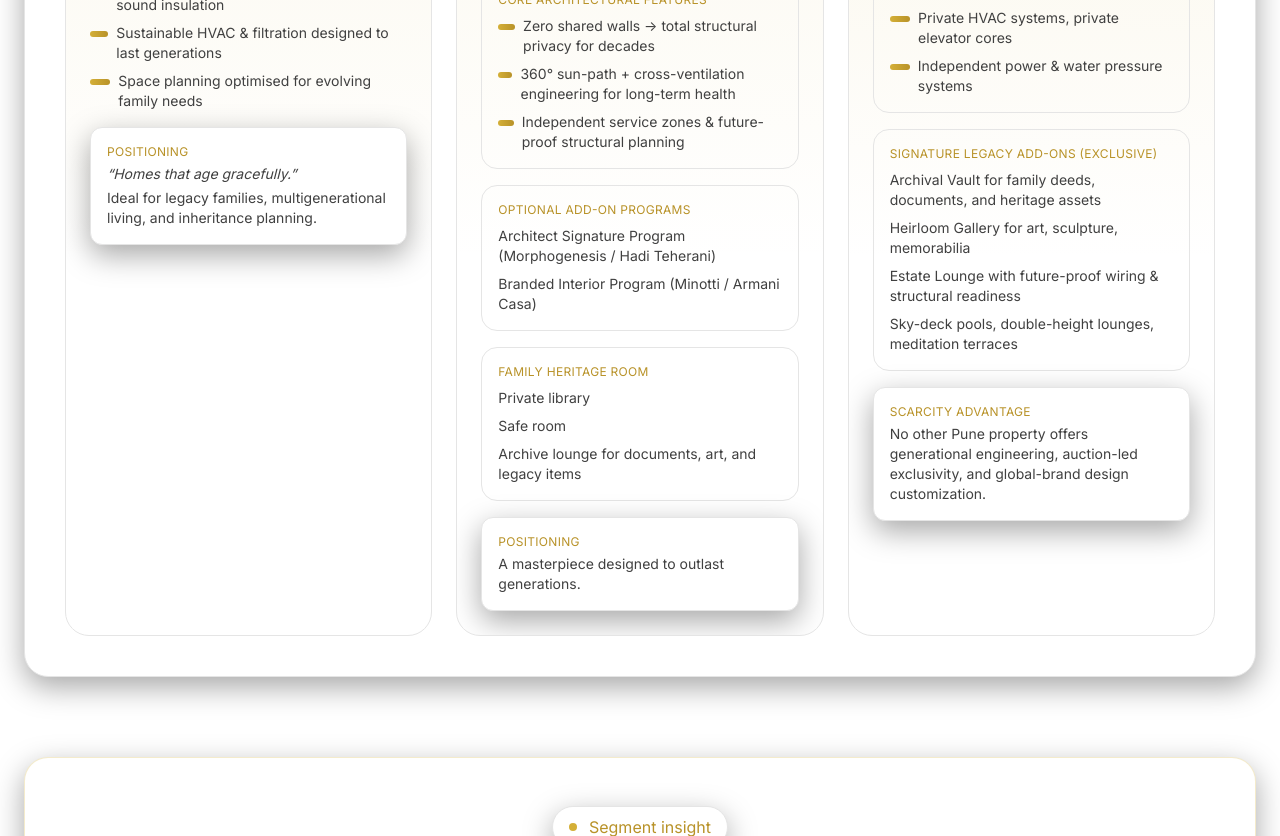
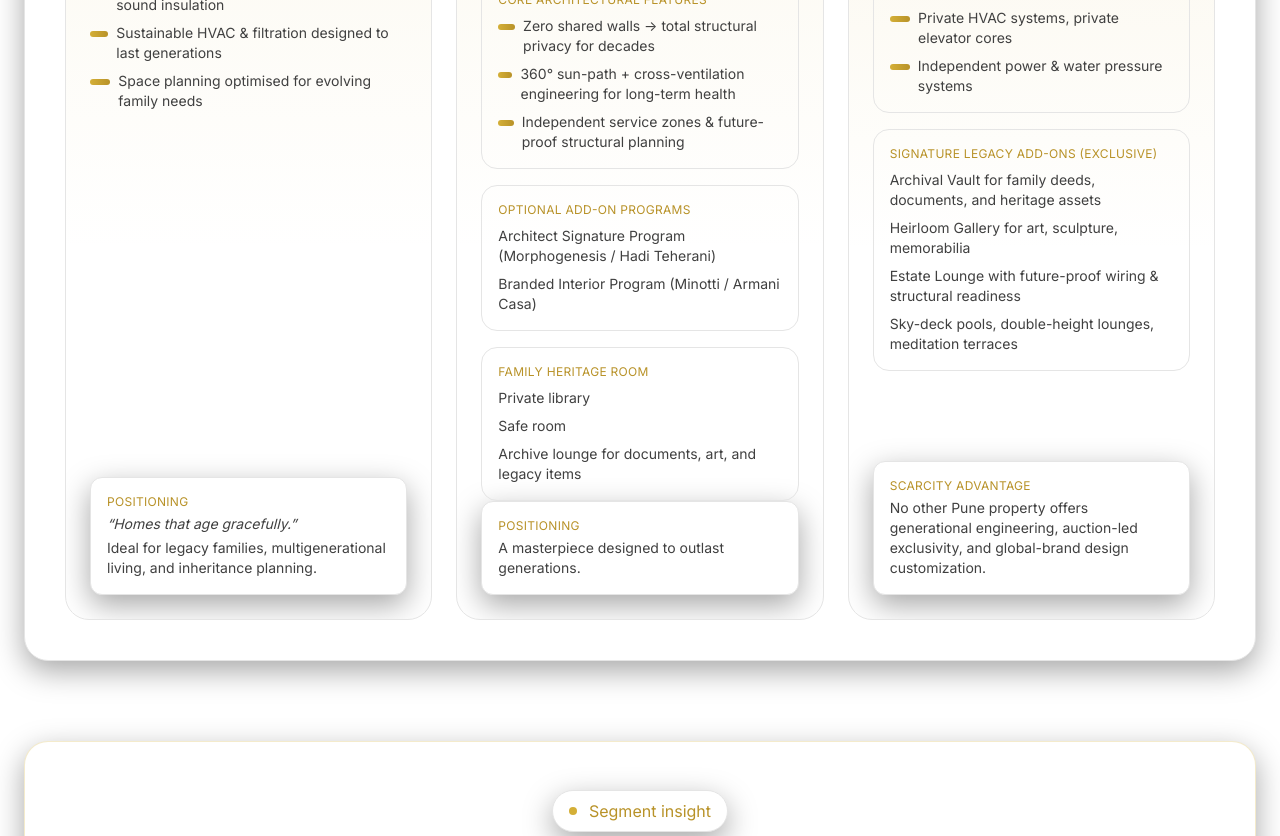
Before and after one commit to django-nerd/frontend-repo_1thj5u7g_agydwl, a React (Vite) app: page / in a window 1280 px wide. Shown: the part 4020-4856 px from the top of the page. Built offline with nearby package versions, Linux system fonts and the light colour scheme; a web font is replaced by a local one.

Commit message:
Update project prj_1thj5u7g - 2025-11-21T22:44:14.292Z

```diff
--- a/src/App.jsx
+++ b/src/App.jsx
@@ -311,11 +311,11 @@ export default function App() {
             </div>
             <p className="mt-1 text-neutral-600">Three tiers, one permanence-first philosophy</p>
 
-            <div className="mt-6 grid lg:grid-cols-3 gap-6">
+            <div className="mt-6 grid lg:grid-cols-3 gap-6 items-stretch">
               {/* Tier A */}
-              <motion.div initial={{ opacity: 0, y: 10 }} whileInView={{ opacity: 1, y: 0 }} viewport={{ once: true }} transition={{ duration: 0.6 }} className="relative rounded-3xl border border-neutral-200 bg-white p-6 overflow-hidden">
+              <motion.div initial={{ opacity: 0, y: 10 }} whileInView={{ opacity: 1, y: 0 }} viewport={{ once: true }} transition={{ duration: 0.6 }} className="relative rounded-3xl border border-neutral-200 bg-white p-6 overflow-hidden h-full flex flex-col">
                 <div className="absolute -inset-px rounded-3xl pointer-events-none" style={{ background: 'linear-gradient(180deg, rgba(212,175,55,0.10), transparent 60%)' }} />
-                <div className="relative">
+                <div className="relative flex-1">
                   <div className="text-xs tracking-wide text-[#b89228] uppercase">A. The Legacy Residences</div>
                   <div className="mt-1 heading-serif text-xl text-neutral-900">Ultra-Luxury Family Homes</div>
                   <div className="mt-3 flex flex-wrap items-center gap-3 text-sm text-neutral-700">
@@ -330,18 +330,18 @@ export default function App() {
                     <li className="flex items-start gap-2"><span className="mt-2 h-1.5 w-6 rounded-full gold-gradient block" /> Sustainable HVAC & filtration designed to last generations</li>
                     <li className="flex items-start gap-2"><span className="mt-2 h-1.5 w-6 rounded-full gold-gradient block" /> Space planning optimised for evolving family needs</li>
                   </ul>
-                  <div className="mt-4 rounded-xl border border-neutral-200 bg-white p-4 text-sm text-neutral-700 soft-shadow">
+                </div>
+                <div className="mt-auto rounded-xl border border-neutral-200 bg-white p-4 text-sm text-neutral-700 soft-shadow">
                   <div className="text-xs tracking-wide text-[#b89228] uppercase">Positioning</div>
                   <div className="mt-1 italic">“Homes that age gracefully.”</div>
                   <div className="mt-1">Ideal for legacy families, multigenerational living, and inheritance planning.</div>
                 </div>
-                </div>
               </motion.div>
 
               {/* Tier B */}
-              <motion.div initial={{ opacity: 0, y: 10 }} whileInView={{ opacity: 1, y: 0 }} viewport={{ once: true }} transition={{ duration: 0.6, delay: 0.05 }} className="relative rounded-3xl border border-neutral-200 bg-white p-6 overflow-hidden">
+              <motion.div initial={{ opacity: 0, y: 10 }} whileInView={{ opacity: 1, y: 0 }} viewport={{ once: true }} transition={{ duration: 0.6, delay: 0.05 }} className="relative rounded-3xl border border-neutral-200 bg-white p-6 overflow-hidden h-full flex flex-col">
                 <div className="absolute -inset-px rounded-3xl pointer-events-none" style={{ background: 'linear-gradient(180deg, rgba(212,175,55,0.10), transparent 60%)' }} />
-                <div className="relative">
+                <div className="relative flex-1">
                   <div className="text-xs tracking-wide text-[#b89228] uppercase">B. The Generational Masterpiece Residences</div>
                   <div className="mt-1 heading-serif text-xl text-neutral-900">Signature Full Floors</div>
                   <div className="mt-3 flex flex-wrap items-center gap-3 text-sm text-neutral-700">
@@ -376,18 +376,17 @@ export default function App() {
                       <li>Archive lounge for documents, art, and legacy items</li>
                     </ul>
                   </div>
-
-                  <div className="mt-4 rounded-xl border border-neutral-200 bg-white p-4 text-sm text-neutral-700 soft-shadow">
+                </div>
+                <div className="mt-auto rounded-xl border border-neutral-200 bg-white p-4 text-sm text-neutral-700 soft-shadow">
                   <div className="text-xs tracking-wide text-[#b89228] uppercase">Positioning</div>
                   <div className="mt-1">A masterpiece designed to outlast generations.</div>
-                  </div>
                 </div>
               </motion.div>
 
               {/* Tier C */}
-              <motion.div initial={{ opacity: 0, y: 10 }} whileInView={{ opacity: 1, y: 0 }} viewport={{ once: true }} transition={{ duration: 0.6, delay: 0.1 }} className="relative rounded-3xl border border-neutral-200 bg-white p-6 overflow-hidden">
+              <motion.div initial={{ opacity: 0, y: 10 }} whileInView={{ opacity: 1, y: 0 }} viewport={{ once: true }} transition={{ duration: 0.6, delay: 0.1 }} className="relative rounded-3xl border border-neutral-200 bg-white p-6 overflow-hidden h-full flex flex-col">
                 <div className="absolute -inset-px rounded-3xl pointer-events-none" style={{ background: 'linear-gradient(180deg, rgba(212,175,55,0.12), transparent 60%)' }} />
-                <div className="relative">
+                <div className="relative flex-1">
                   <div className="text-xs tracking-wide text-[#b89228] uppercase">C. The Heritage Collection</div>
                   <div className="mt-1 heading-serif text-xl text-neutral-900">5 Sky Penthouses (Auction-Only)</div>
                   <div className="mt-3 flex flex-wrap items-center gap-3 text-sm text-neutral-700">
@@ -414,11 +413,10 @@ export default function App() {
                       <li>Sky-deck pools, double-height lounges, meditation terraces</li>
                     </ul>
                   </div>
-
-                  <div className="mt-4 rounded-xl border border-neutral-200 bg-white p-4 text-sm text-neutral-700 soft-shadow">
+                </div>
+                <div className="mt-auto rounded-xl border border-neutral-200 bg-white p-4 text-sm text-neutral-700 soft-shadow">
                   <div className="text-xs tracking-wide text-[#b89228] uppercase">Scarcity advantage</div>
                   <div className="mt-1">No other Pune property offers generational engineering, auction-led exclusivity, and global-brand design customization.</div>
-                  </div>
                 </div>
               </motion.div>
             </div>
```
Also changed, not shown: 1 other file (tests, documents, lock files or other folders). Lines whose indentation alone changed are shown as unchanged.
